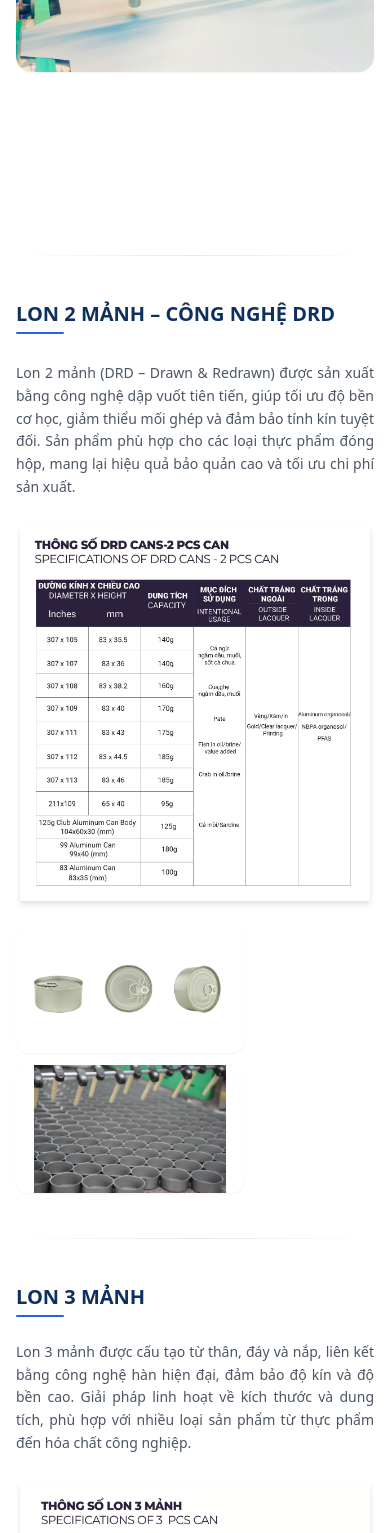
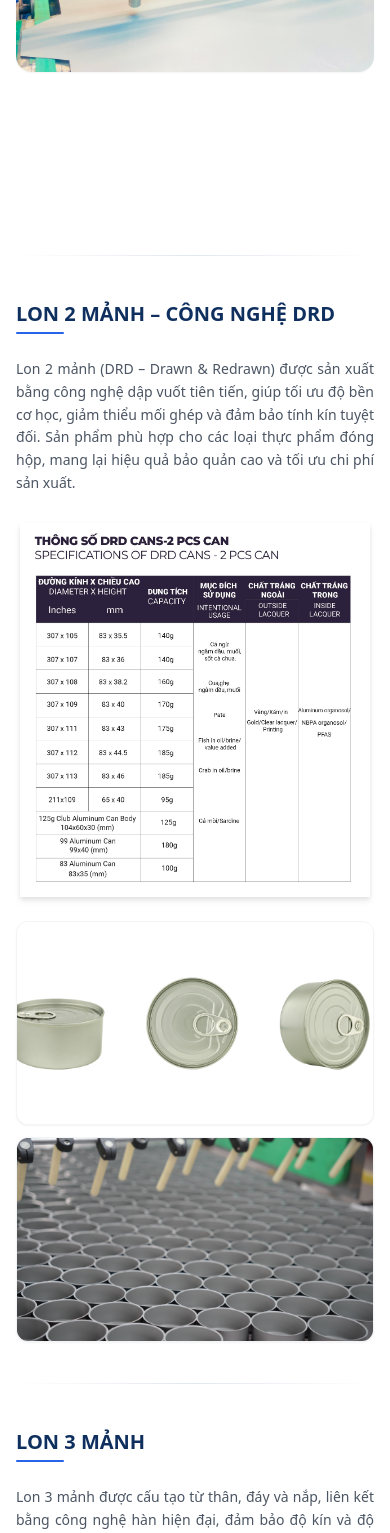
Before and after one commit to lekhanhdat/delta-seikan, a React (Vite) app: page /products in a window 390 px wide. Shown: the part 1579-3112 px from the top of the page. Built offline with nearby package versions, Linux system fonts and the light colour scheme.

Commit message:
fix(styles): adjust spacing and layout in ProductSectionStacked

```diff
--- a/src/pages/products/components/ProductSection/ProductSectionStacked.module.css
+++ b/src/pages/products/components/ProductSection/ProductSectionStacked.module.css
@@ -4,7 +4,11 @@
 }
 
 .header {
-  @apply w-full mb-3;
+  @apply w-full mb-2;
+}
+
+.badge {
+  @apply inline-flex px-3 py-1 rounded-full text-[#1a4b95] text-[10px] md:text-xs font-semibold uppercase tracking-wide mb-1 bg-blue-50;
 }
 
 .title {
@@ -25,7 +29,7 @@
 }
 
 .productMainInfo {
-  @apply flex flex-col gap-4 h-full md:col-span-2;
+  @apply flex flex-col gap-4 h-full md:order-1 md:col-span-2;
 }
 
 .description {
@@ -49,7 +53,7 @@
 }
 
 .specSection {
-  @apply w-full flex items-center justify-center bg-gray-50/10 rounded-2xl p-1 h-auto;
+  @apply w-full flex items-center justify-center bg-gray-50/10 rounded-2xl p-1;
 }
 
 .specWrap {
@@ -62,13 +66,13 @@
 }
 
 .imageGallery {
-  @apply grid grid-cols-1 gap-3 mt-1 md:col-span-1;
+  @apply flex flex-col gap-3 mt-1 md:order-2 md:col-span-1 h-full;
 }
 
 .imageItem {
-  @apply rounded-xl overflow-hidden shadow-sm h-32 md:h-auto bg-gray-100 aspect-video max-h-[160px];
+  @apply rounded-xl overflow-hidden shadow-sm bg-gray-100 flex-1 min-h-[150px] border border-gray-100;
 }
 
 .image {
-  @apply w-full h-full object-contain bg-white;
+  @apply w-full h-full object-cover bg-white;
 }
```
